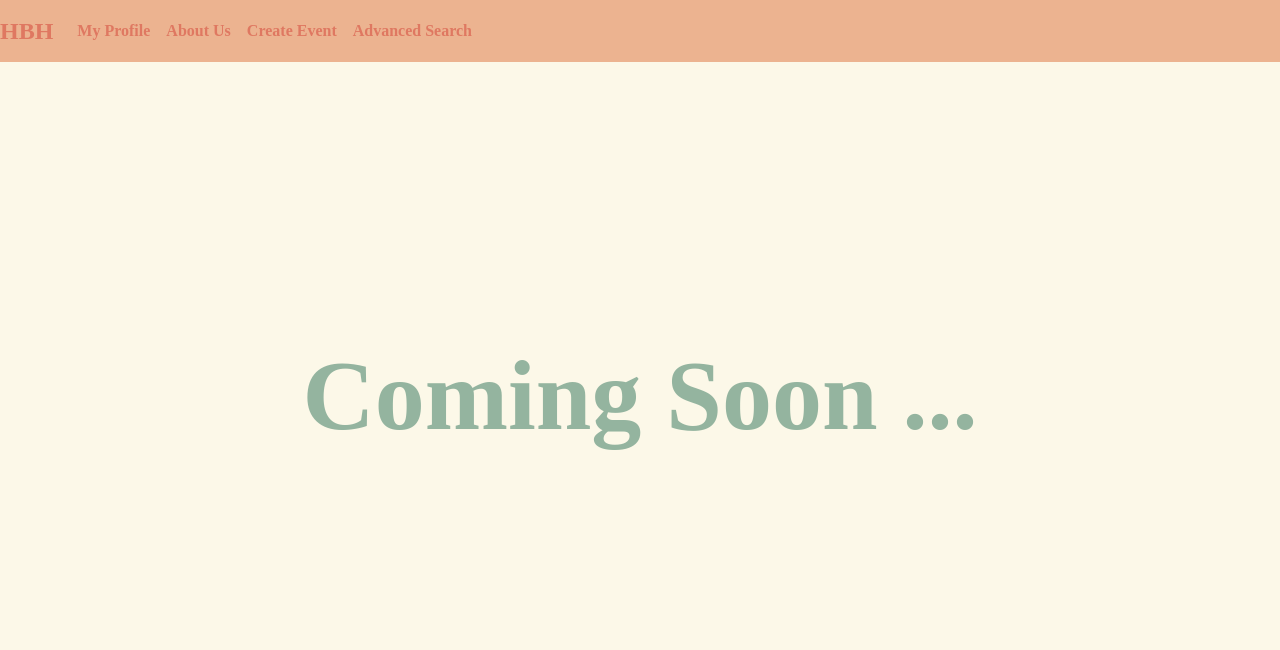
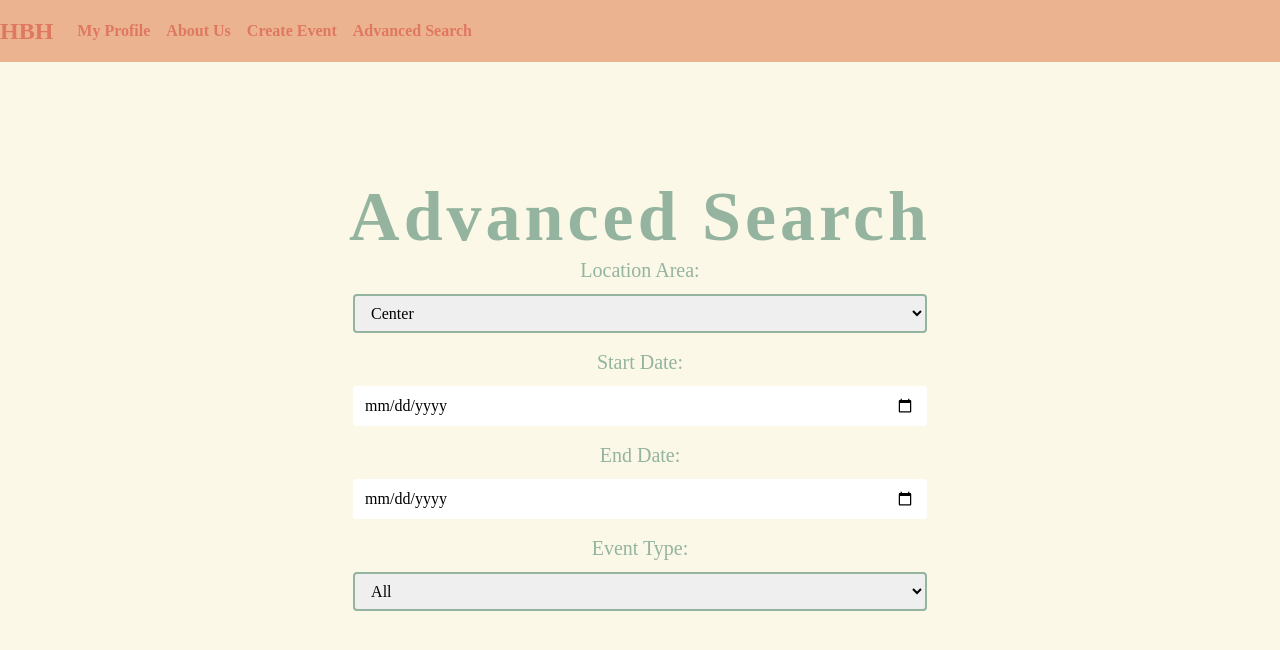
Before and after one commit to hilaezra/handbyhandpro, a React (Vite) app in the folder handbyhand.client/: page /advancedsearch in a window 1280 px wide. Shown: the top 650 px of the page. Built offline with nearby package versions, Linux system fonts and the light colour scheme.

Commit message:
start advanced search page

```diff
--- a/handbyhand.client/src/components/AdvancedSearchPage/AdvancedSearchPage.css
+++ b/handbyhand.client/src/components/AdvancedSearchPage/AdvancedSearchPage.css
@@ -1,6 +1,17 @@
 
 .advanced-search-title {
-    color: #94B49F;
-    font-size:100px;
-    font-weight:bolder;
+        font-size: 70px;
+        color: #94B49F;
+        font-weight: bolder;
+        font-family: 'Luckiest Guy', cursive;
+        letter-spacing: 4px;
+        text-align: center;
+        margin-bottom: 20px;
+        /* set to the height of your navbar */
+        left: 0;
+        width: 100%;
+        height: 60px;
+        /* adjust as needed */
+        justify-content: center;
+        align-items: center;
 }
--- a/handbyhand.client/src/components/AdvancedSearchPage/AdvancedSearchPage.jsx
+++ b/handbyhand.client/src/components/AdvancedSearchPage/AdvancedSearchPage.jsx
@@ -1,15 +1,74 @@
-import React from 'react'
+import React, { useState } from 'react'
+import axios from 'axios'
+import { useNavigate } from 'react-router-dom';
+import './AdvancedSearchPage.css'
 
-import './AdvancedSearchPage.css'
+
 const AdvancedSearchPage = () => {
 
-    return (
-        <div>
+  const [arealocation, setArealocation] = useState('Center'); //set the first option as defult
+  const [startDate, setStartDate] = useState('');
+  const [endDate, setEndDate] = useState('');
+  const [eventType, setEventType] = useState(''); //set null
 
-          <h1 className="advanced-search-title">Coming Soon ...</h1>
+  const handleAreaChange = (event) => {
+    setArealocation(event.target.value);
+  }
 
-        </div>
-    )
+  const handleStartDateChange = (event) => {
+    setStartDate(event.target.value);
+  };
+
+  const handleEndDateChange = (event) => {
+    setEndDate(event.target.value);
+  };
+
+  const handleOptionChange = (event) => {
+    setEventType(event.target.value);
+  }
+
+  return (
+    <div className="createevent-container">
+
+      <div className="AdvancedSearch-form">
+        <h1 className="advanced-search-title">Advanced Search</h1>
+
+
+        <form>
+          <div className="event-area form-group">
+            <label className="textfield-lab" htmlFor="event-location">Location Area: </label>
+            <select className="text-field" value={arealocation} onChange={handleAreaChange}>
+              <option value="Center">Center</option>
+              <option value="North">North</option>
+              <option value="South">South</option>
+            </select>
+          </div>
+
+          <div className="start-date form-group">
+            <label className="textfield-lab" htmlFor="start-date">Start Date: </label>
+            <input className="text-field" type="date" value={startDate} onChange={handleStartDateChange} />
+          </div>
+
+          <div className="end-date form-group">
+            <label className="textfield-lab" htmlFor="start-date">End Date: </label>
+            <input className="text-field" type="date" value={endDate} onChange={handleEndDateChange} />
+          </div>
+
+          <div className="event-type form-group">
+            <label className="textfield-lab" htmlFor="event-type">Event Type: </label>
+            <select className="text-field" value={eventType} onChange={handleOptionChange}>
+            <option value="All">All</option>
+              <option value="Social">Social</option>
+              <option value="Volunteer">Volunteer</option>
+              <option value="Contribution">Contribution</option>
+            </select>
+          </div>
+
+        </form>
+      </div>
+    </div>
+
+  )
 }
 
 export default AdvancedSearchPage
--- a/handbyhand.client/src/components/CreateEventPage/CreateEventPage.jsx
+++ b/handbyhand.client/src/components/CreateEventPage/CreateEventPage.jsx
@@ -128,7 +128,7 @@ const CreateEventPage = () => {
             <textarea className="text-field content" value={content} onChange={handleContentChange} />
           </div>
 
-          <div className="event-title form-group">
+          <div className="event-area form-group">
             <label className="textfield-lab" htmlFor="event-location">Location Area: </label>
             <select className="text-field" value={arealocation} onChange={handleAreaChange}>
               <option value="Center">Center</option>
```
